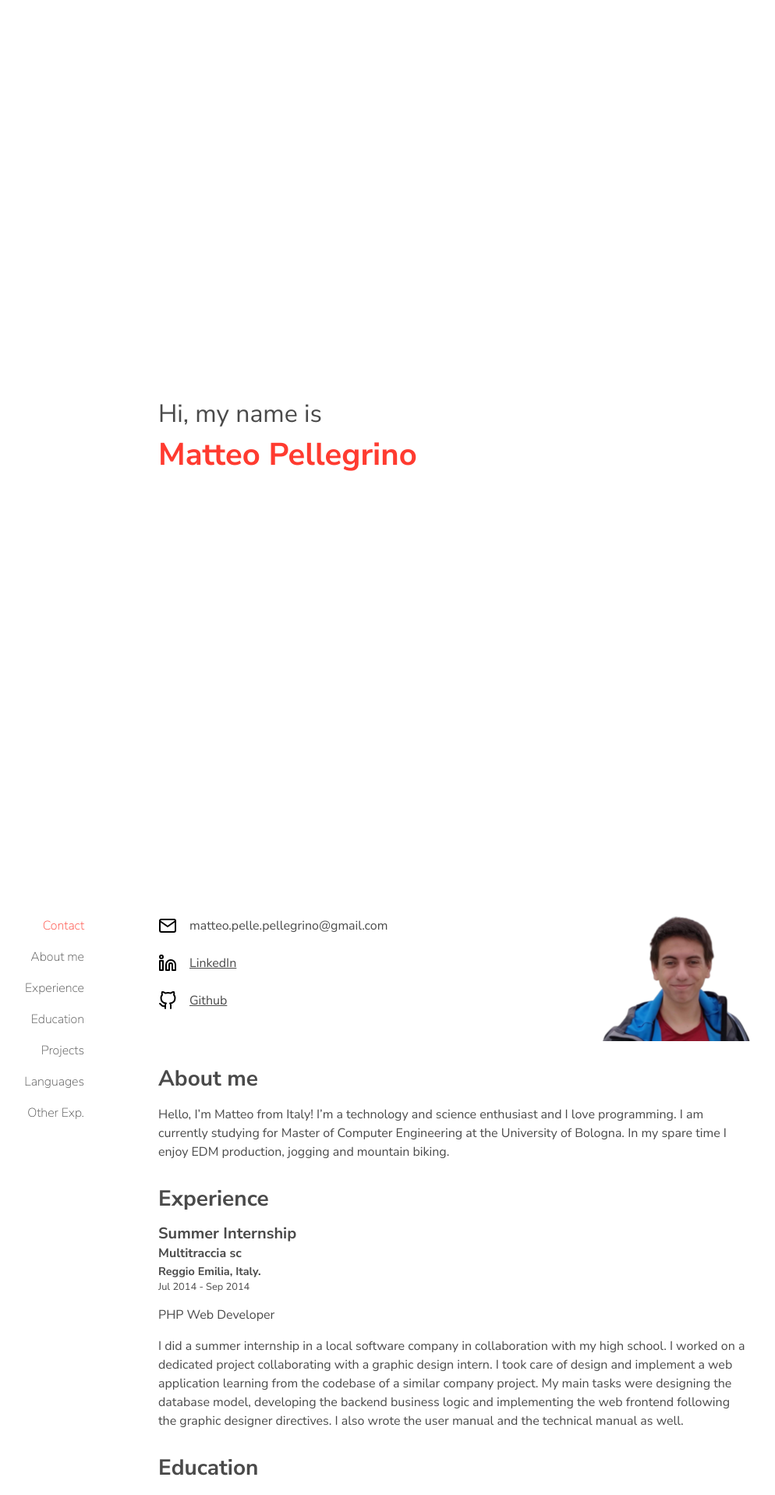
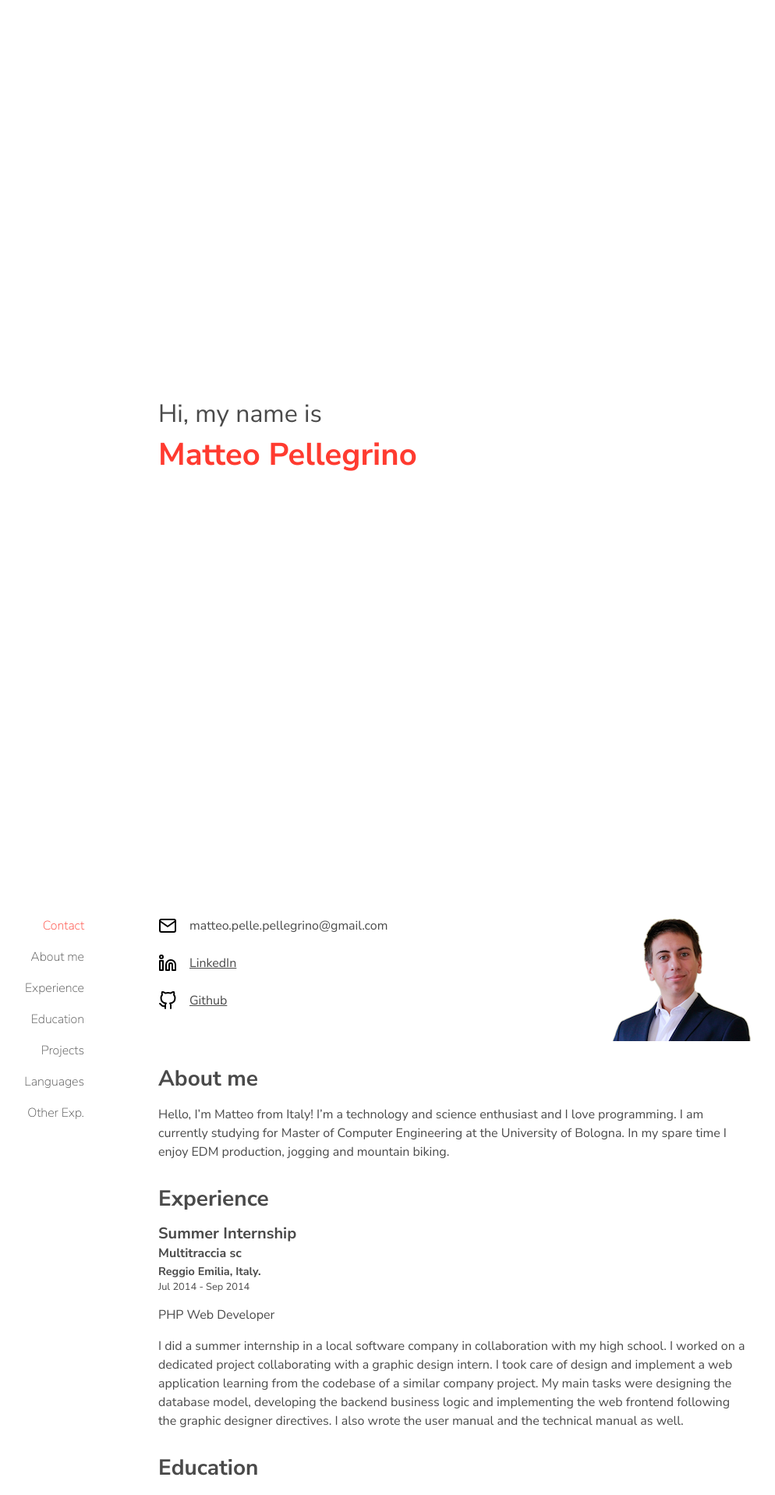
Before and after one commit to arabello/arabello.github.io, a Jekyll site: the page built from index.md, in a window 1280 px wide. Shown: the top 1917 px of the page at 78% size, without its empty margins (57-1051 px from the left). Built offline with Jekyll 4.4.1, drawn with Linux system fonts in a browser that asks for light colours.

Commit message:
Fix new picture ratio

```diff
--- a/_includes/contact.html
+++ b/_includes/contact.html
@@ -11,5 +11,5 @@
             </div>
         {% endfor %}
     </div>
-    <img src="/assets/images/profile-no-bg.png" class="img-fluid flex-lg-grow-0 flex-grow-1">
+    <img src="/assets/images/profile1-no-bg.png" class="img-fluid flex-lg-grow-0 flex-grow-1">
 </div>
```
Also changed, not shown: Gemfile.lock, assets/images/profile1-no-bg.png.
